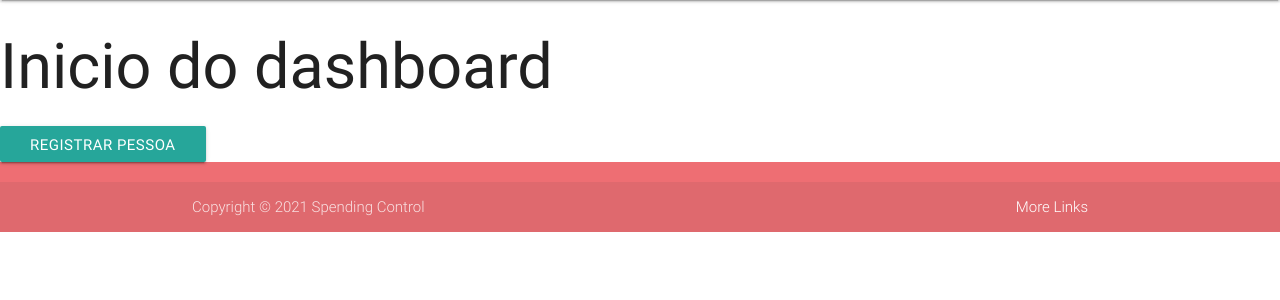
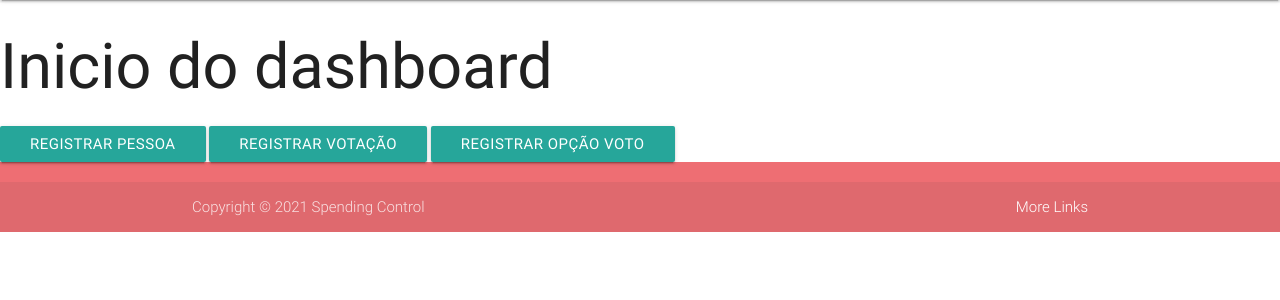
Before and after one commit to LucasSantus/django-polls, a Django app: page / in a window 1280 px wide. Shown: the part 64-364 px from the top of the page. Run offline with Django 3.2, Linux system fonts and the light colour scheme; some libraries are stand-ins or nearby versions.

Commit message:
realizando algumas alterações

```diff
--- a/cadastro/views.py
+++ b/cadastro/views.py
@@ -1,5 +1,5 @@
 from django.shortcuts import render, redirect
-from cadastro.forms import PessoaForm
+from cadastro.forms import *
 
 def index(request):
 
@@ -30,3 +30,45 @@ def registrar_pessoa(request):
     }
 
     return render(request, "cadastro/registrar_pessoa.html", context)
+
+def registrar_votacao(request):
+
+    form = VotacaoForm()
+
+    if request.method == "POST":
+        form = VotacaoForm(request.POST)
+
+        if form.is_valid():
+            votacao = form.save(commit=False)
+
+            votacao.save()
+
+            return redirect("index")
+
+    context = {
+        "nome_pagina": "Registrar Votação",
+        "form": form,
+    }
+
+    return render(request, "cadastro/registrar_pessoa.html", context)
+
+def registrar_opcao_voto(request):
+
+    form = OpcaoVotoForm()
+
+    if request.method == "POST":
+        form = OpcaoVotoForm(request.POST)
+
+        if form.is_valid():
+            opcao_voto = form.save(commit=False)
+
+            opcao_voto.save()
+
+            return redirect("index")
+
+    context = {
+        "nome_pagina": "Registrar Opção de Voto",
+        "form": form,
+    }
+
+    return render(request, "cadastro/registrar_pessoa.html", context)
--- a/project/urls.py
+++ b/project/urls.py
@@ -21,4 +21,6 @@ urlpatterns = [
     path('admin/', admin.site.urls),
     path("", index, name="index"),
     path("registrar-pessoa/", registrar_pessoa, name="registrar_pessoa"),
+    path("registrar-votacao/", registrar_votacao, name="registrar_votacao"),
+    path("registrar-opcaovoto/", registrar_opcao_voto, name="registrar_opcao_voto"),
 ]
--- a/templates/index.html
+++ b/templates/index.html
@@ -9,10 +9,12 @@
         <h1 class="h3 mb-0 text-gray-800">{{ nome_pagina }}</h1>
         <a href="{% url 'registrar_pessoa' %}" class="btn btn-primary btn-icon-split btn-sm">
             <span class="text">Registrar Pessoa</span>
-
-            <span class="icon text-white-s8">
-                <i class="fas fa-user-plus"></i>
-            </span>
+        </a>
+        <a href="{% url 'registrar_votacao' %}" class="btn btn-primary btn-icon-split btn-sm">
+            <span class="text">Registrar Votação</span>
+        </a>
+        <a href="{% url 'registrar_opcao_voto' %}" class="btn btn-primary btn-icon-split btn-sm">
+            <span class="text">Registrar Opção Voto</span>
         </a>
     </div>
 
```
Also changed, not shown: cadastro/forms.py (+3 -22 lines), db.sqlite3.
